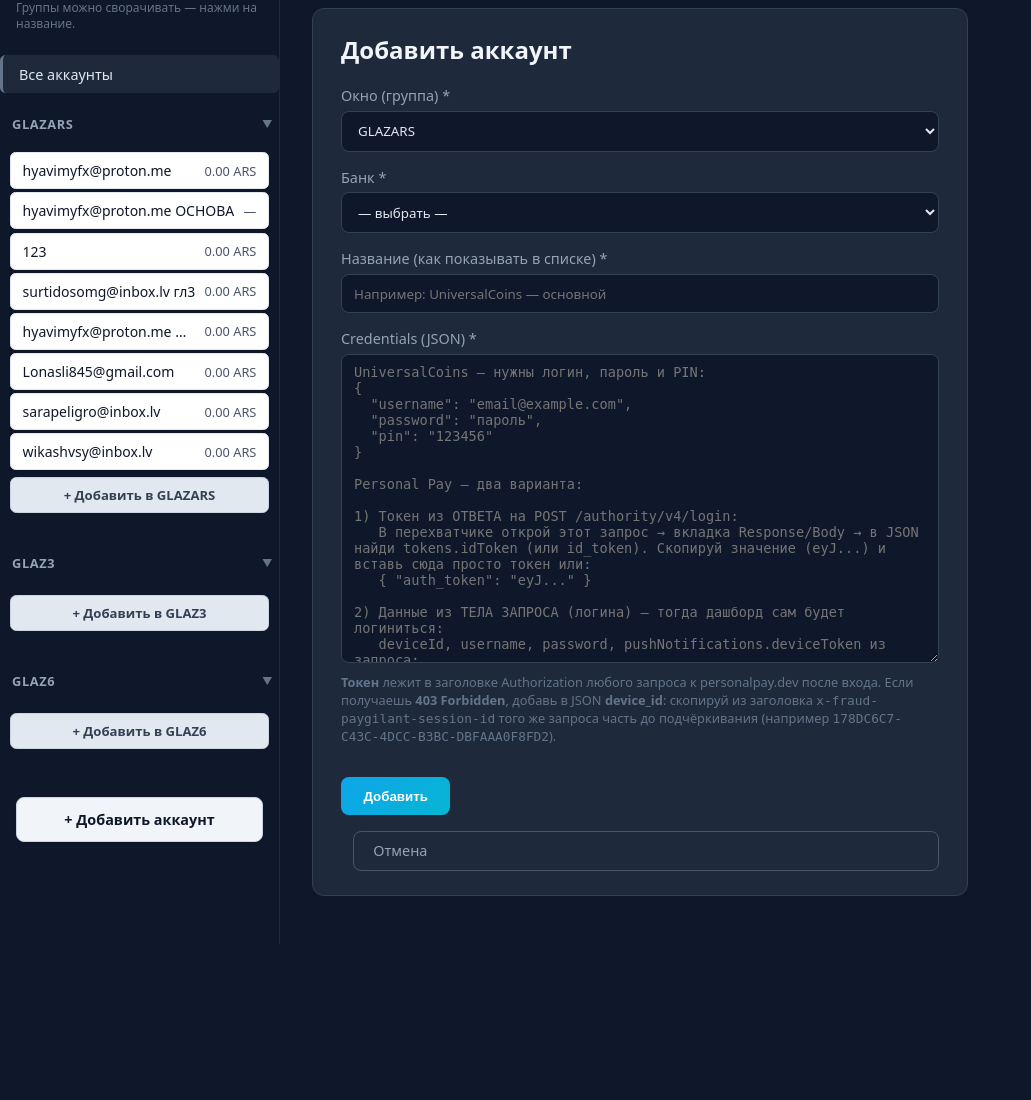
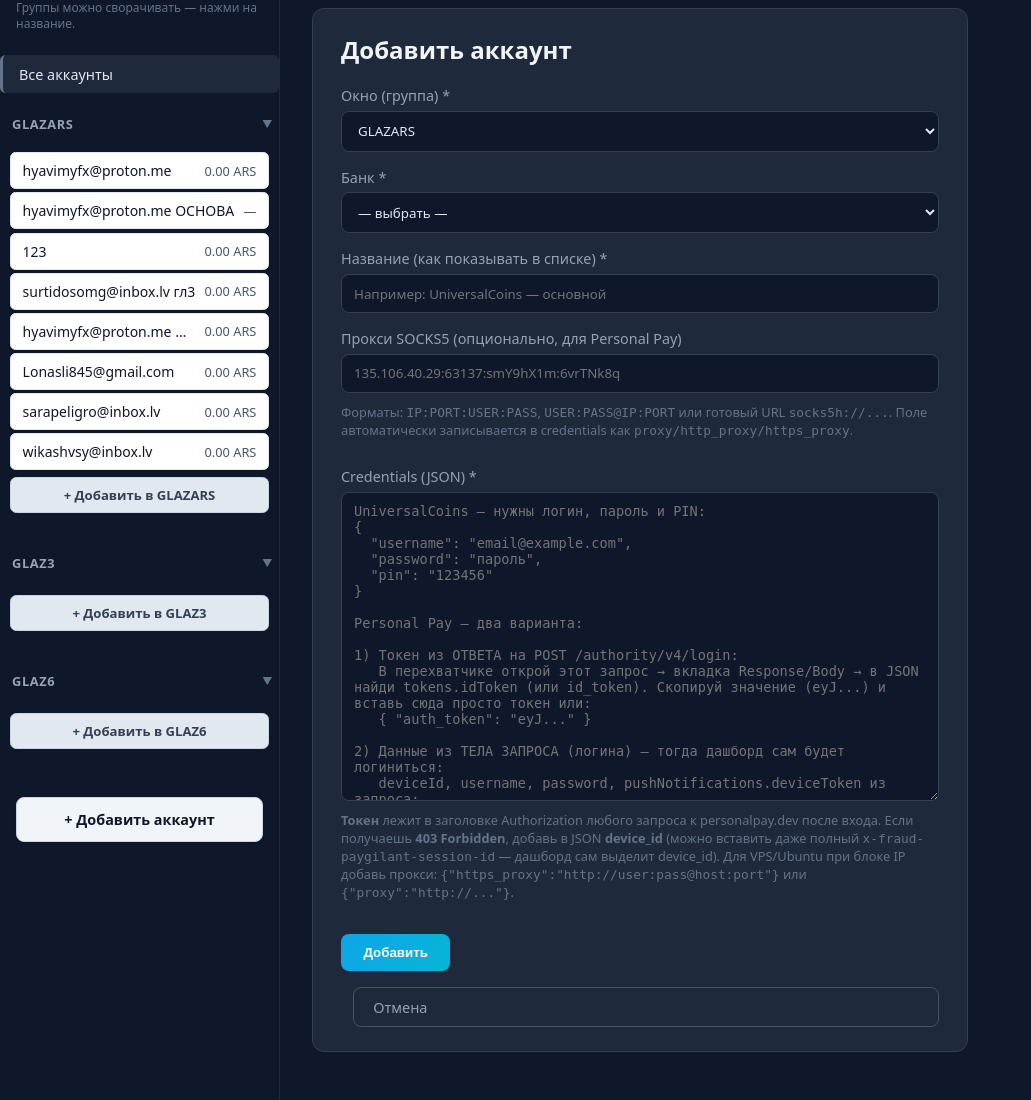
Before and after one commit to Faxajj/glazautoTest, a FastAPI app: page /add in a window 1280 px wide. Shown: the part 101-1201 px from the top of the page, without its empty margins (0-1031 px from the left). Before the commit the page ends 1045 px from the top, so only its background shows below. Run offline with FastAPI, Linux system fonts and the light colour scheme; data comes from the database, SQL or seed files in the repository; data that the repository does not hold is empty.

Commit message:
Add SOCKS5 proxy field in UI for Personal Pay accounts

```diff
--- a/app/drivers/personalpay.py
+++ b/app/drivers/personalpay.py
@@ -14,11 +14,26 @@ HTTP_TIMEOUT = (5, 12)  # (connect, read) — даём API время ответ
 
 def _norm_creds(creds: dict) -> dict:
     base = (creds.get("base_url") or "https://mobile.prod.personalpay.dev").strip().rstrip("/")
+    raw_device = (creds.get("device_id") or "").strip()
+    paygilant_raw = (
+        creds.get("x_fraud_paygilant_session_id")
+        or creds.get("paygilant_session_id")
+        or creds.get("x-fraud-paygilant-session-id")
+        or ""
+    ).strip()
+    # Часто в credentials вставляют полный x-fraud-paygilant-session-id вида <device_id>_<timestamp>.
+    # Для device_id берём часть до первого подчёркивания.
+    paygilant_device = paygilant_raw.split("_", 1)[0].strip() if paygilant_raw else ""
+    device_id = paygilant_device or raw_device
+    # Если вставили не только device_id, а целый session-id с timestamp — отрежем хвост.
+    if "_" in device_id:
+        device_id = device_id.split("_", 1)[0].strip()
+
     return {
         "base_url": base,
         "username": (creds.get("username") or "").strip(),
         "password": (creds.get("password") or "").strip().strip('"').strip("'"),
-        "device_id": (creds.get("device_id") or "").strip(),
+        "device_id": device_id,
         "push_device_token": (creds.get("push_device_token") or "").strip(),
         "auth_token": (creds.get("auth_token") or "").strip(),
         "pin_hash": (creds.get("pin_hash") or "").strip(),
@@ -26,6 +41,9 @@ def _norm_creds(creds: dict) -> dict:
         "os_version": (creds.get("os_version") or "18.6.2").strip(),
         "useragent_device": (creds.get("useragent_device") or "Apple iPhone 15 Pro Max, iOS/18.6.2").strip(),
         "user_agent": (creds.get("user_agent") or "Personal%20Pay/2.0.1070 CFNetwork/3826.600.41 Darwin/24.6.0").strip(),
+        "proxy": (creds.get("proxy") or "").strip(),
+        "http_proxy": (creds.get("http_proxy") or "").strip(),
+        "https_proxy": (creds.get("https_proxy") or "").strip(),
     }
 
 
@@ -45,6 +63,21 @@ def _base_headers(c: dict) -> dict:
 
 def _paygilant_id(device_id: str) -> str:
     return f"{device_id}_{int(time.time() * 1000)}"
+
+
+def _session(c: dict) -> requests.Session:
+    s = requests.Session()
+    # На сервере (Ubuntu/VPS) частая проблема — egress IP датацентра блочится anti-fraud API.
+    # Даём возможность явно прокинуть прокси через credentials.
+    proxy = c.get("proxy") or ""
+    http_proxy = c.get("http_proxy") or proxy
+    https_proxy = c.get("https_proxy") or proxy
+    if http_proxy or https_proxy:
+        s.proxies.update({
+            "http": http_proxy or https_proxy,
+            "https": https_proxy or http_proxy,
+        })
+    return s
 
 
 def _get_token(session: requests.Session, c: dict) -> tuple:
@@ -90,7 +123,7 @@ def _get_token(session: requests.Session, c: dict) -> tuple:
 def get_accounts(credentials: dict) -> dict:
     """GET financial-accounts — для отображения счетов."""
     c = _norm_creds(credentials)
-    session = requests.Session()
+    session = _session(c)
     token, paygilant = _get_token(session, c)
     headers = _base_headers(c) | {
         "Authorization": token,
@@ -185,7 +218,7 @@ def get_balance(credentials: dict) -> dict:
 
 def beneficiary_discovery(credentials: dict, destination: str) -> dict:
     c = _norm_creds(credentials)
-    session = requests.Session()
+    session = _session(c)
     token, paygilant = _get_token(session, c)
     headers = _base_headers(c) | {
         "Authorization": token,
@@ -208,7 +241,7 @@ def create_withdraw(
     comments: str = "Varios (VAR)",
 ) -> dict:
     c = _norm_creds(credentials)
-    session = requests.Session()
+    session = _session(c)
     token, paygilant = _get_token(session, c)
     headers = _base_headers(c) | {
         "Authorization": token,
@@ -220,7 +253,7 @@ def create_withdraw(
         "transactionId": tx_id,
         "comments": comments,
         "destination": destination.strip(),
-        "additionalInfo": {"sessionId": paygilant, "deviceId": "no_device_id"},
+        "additionalInfo": {"sessionId": paygilant, "deviceId": c.get("device_id") or "no_device_id"},
     }
     r = session.post(
         f"{c['base_url']}/payments/cashout/b2c-bff-service/transferences/commit-outer",
@@ -240,7 +273,7 @@ def create_withdraw(
 def get_activities_list(credentials: dict, offset: int = 0, limit: int = 15) -> dict:
     """История операций: GET mobile.prod.../platform/transactional-activity/v1/activities-list."""
     c = _norm_creds(credentials)
-    session = requests.Session()
+    session = _session(c)
     token, paygilant = _get_token(session, c)
     headers = _base_headers(c) | {
         "Authorization": token,
@@ -260,7 +293,7 @@ def get_activities_list(credentials: dict, offset: int = 0, limit: int = 15) ->
 def get_transference_details(credentials: dict, transaction_id: str) -> dict:
     """Детали перевода (чек). Пробуем mobile.prod (как в приложении), затем prod."""
     c = _norm_creds(credentials)
-    session = requests.Session()
+    session = _session(c)
     token, paygilant = _get_token(session, c)
     tid = transaction_id.strip()
     headers = _base_headers(c) | {
--- a/app/main.py
+++ b/app/main.py
@@ -560,6 +560,44 @@ async def add_account_page(request: Request, window: str = ""):
     )
 
 
+
+
+def _proxy_to_url(raw: str) -> str:
+    """Нормализует прокси из UI.
+
+    Поддержка:
+    - host:port:user:pass -> socks5h://user:pass@host:port
+    - user:pass@host:port -> socks5h://user:pass@host:port
+    - готовый URL (socks5://, socks5h://, http://, https://) -> как есть
+    """
+    raw = (raw or "").strip()
+    if not raw:
+        return ""
+    low = raw.lower()
+    if low.startswith(("socks5://", "socks5h://", "http://", "https://")):
+        return raw
+    if "@" in raw:
+        return f"socks5h://{raw}"
+    parts = [p.strip() for p in raw.split(":")]
+    if len(parts) >= 4:
+        host, port, user = parts[0], parts[1], parts[2]
+        password = ":".join(parts[3:])
+        if host and port and user and password:
+            return f"socks5h://{user}:{password}@{host}:{port}"
+    return f"socks5h://{raw}"
+
+
+def _apply_proxy_to_credentials(credentials: dict, proxy_raw: str) -> dict:
+    """Добавляет/обновляет proxy-поля в credentials из поля формы."""
+    proxy_raw = (proxy_raw or "").strip()
+    if not proxy_raw:
+        return credentials
+    c = dict(credentials or {})
+    proxy_url = _proxy_to_url(proxy_raw)
+    c["proxy"] = proxy_url
+    c["http_proxy"] = proxy_url
+    c["https_proxy"] = proxy_url
+    return c
 def _parse_credentials(raw: str) -> dict:
     """Парсит credentials: либо JSON, либо токен (в т.ч. строка вида Authorization: eyJ...)."""
     raw = (raw or "").strip()
@@ -589,6 +627,7 @@ async def add_account_post(
     bank_type: str = Form(...),
     label: str = Form(...),
     credentials_json: str = Form("{}"),
+    proxy_socks5: str = Form(""),
     window: str = Form("glazars"),
 ):
     if bank_type not in BANK_TYPES:
@@ -598,6 +637,8 @@ async def add_account_post(
     credentials = _parse_credentials(credentials_json)
     if not credentials and credentials_json.strip():
         return RedirectResponse(url="/add?error=invalid_json", status_code=302)
+    if bank_type == "personalpay":
+        credentials = _apply_proxy_to_credentials(credentials, proxy_socks5)
     if not label.strip():
         label = f"{BANK_TYPES[bank_type]['name']} — {bank_type}"
     new_id = db_add_account(bank_type, label.strip(), credentials, window=window)
@@ -629,6 +670,7 @@ async def edit_account_post(
     account_id: int,
     label: str = Form(...),
     credentials_json: str = Form("{}"),
+    proxy_socks5: str = Form(""),
     window: str = Form(""),
 ):
     acc = get_account(account_id)
@@ -637,6 +679,8 @@ async def edit_account_post(
     credentials = _parse_credentials(credentials_json)
     if not credentials and credentials_json.strip():
         return RedirectResponse(url=f"/account/{account_id}/edit?error=invalid_json", status_code=302)
+    if acc["bank_type"] == "personalpay":
+        credentials = _apply_proxy_to_credentials(credentials, proxy_socks5)
     if label.strip():
         db_update_account(account_id, label=label.strip())
     if credentials:
--- a/app/templates/add_account.html
+++ b/app/templates/add_account.html
@@ -35,6 +35,11 @@
       <input id="label" name="label" type="text" placeholder="Например: UniversalCoins — основной" required />
     </div>
     <div class="form-row">
+      <label for="proxy_socks5">Прокси SOCKS5 (опционально, для Personal Pay)</label>
+      <input id="proxy_socks5" name="proxy_socks5" type="text" placeholder="135.106.40.29:63137:smY9hX1m:6vrTNk8q" />
+      <p class="form-hint">Форматы: <code>IP:PORT:USER:PASS</code>, <code>USER:PASS@IP:PORT</code> или готовый URL <code>socks5h://...</code>. Поле автоматически записывается в credentials как <code>proxy/http_proxy/https_proxy</code>.</p>
+    </div>
+    <div class="form-row">
       <label for="credentials_json">Credentials (JSON) *</label>
       <textarea id="credentials_json" name="credentials_json" rows="18" class="textarea-json" placeholder='UniversalCoins — нужны логин, пароль и PIN:
 {
@@ -57,7 +62,7 @@ Personal Pay — два варианта:
   "password": "69d625f0569f43ab4aea21",
   "push_device_token": "d-sZXA9CQ06RiJVpsWr03c:APA91b..."
 }'></textarea>
-      <p class="form-hint"><strong>Токен</strong> лежит в заголовке Authorization любого запроса к personalpay.dev после входа. Если получаешь <strong>403 Forbidden</strong>, добавь в JSON <strong>device_id</strong>: скопируй из заголовка <code>x-fraud-paygilant-session-id</code> того же запроса часть до подчёркивания (например <code>178DC6C7-C43C-4DCC-B3BC-DBFAAA0F8FD2</code>).</p>
+      <p class="form-hint"><strong>Токен</strong> лежит в заголовке Authorization любого запроса к personalpay.dev после входа. Если получаешь <strong>403 Forbidden</strong>, добавь в JSON <strong>device_id</strong> (можно вставить даже полный <code>x-fraud-paygilant-session-id</code> — дашборд сам выделит device_id). Для VPS/Ubuntu при блоке IP добавь прокси: <code>{"https_proxy":"http://user:pass@host:port"}</code> или <code>{"proxy":"http://..."}</code>.</p>
     </div>
     <button type="submit" class="btn-primary">Добавить</button>
     <a href="/" class="btn-secondary">Отмена</a>
--- a/app/templates/edit_account.html
+++ b/app/templates/edit_account.html
@@ -24,6 +24,11 @@
       <input id="label" name="label" type="text" required value="{{ account.label }}" />
     </div>
     <div class="form-row">
+      <label for="proxy_socks5">Прокси SOCKS5 (опционально, для Personal Pay)</label>
+      <input id="proxy_socks5" name="proxy_socks5" type="text" value="{{ (account.credentials.get('https_proxy') or account.credentials.get('proxy') or '') if account.credentials else '' }}" placeholder="135.106.40.29:63137:smY9hX1m:6vrTNk8q" />
+      <p class="form-hint">Форматы: <code>IP:PORT:USER:PASS</code>, <code>USER:PASS@IP:PORT</code> или <code>socks5h://...</code>.</p>
+    </div>
+    <div class="form-row">
       <label for="credentials_json">Credentials (JSON) *</label>
       <textarea id="credentials_json" name="credentials_json" rows="14" class="textarea-json">{{ account.credentials | tojson(indent=2) }}</textarea>
       <p class="form-hint">Измените <strong>auth_token</strong> или <strong>device_id</strong>, если токен истёк. Сохраните валидный JSON.</p>
```
Also changed, not shown: docs/PERSONALPAY_403_FIX.md (+16 -0 lines).
